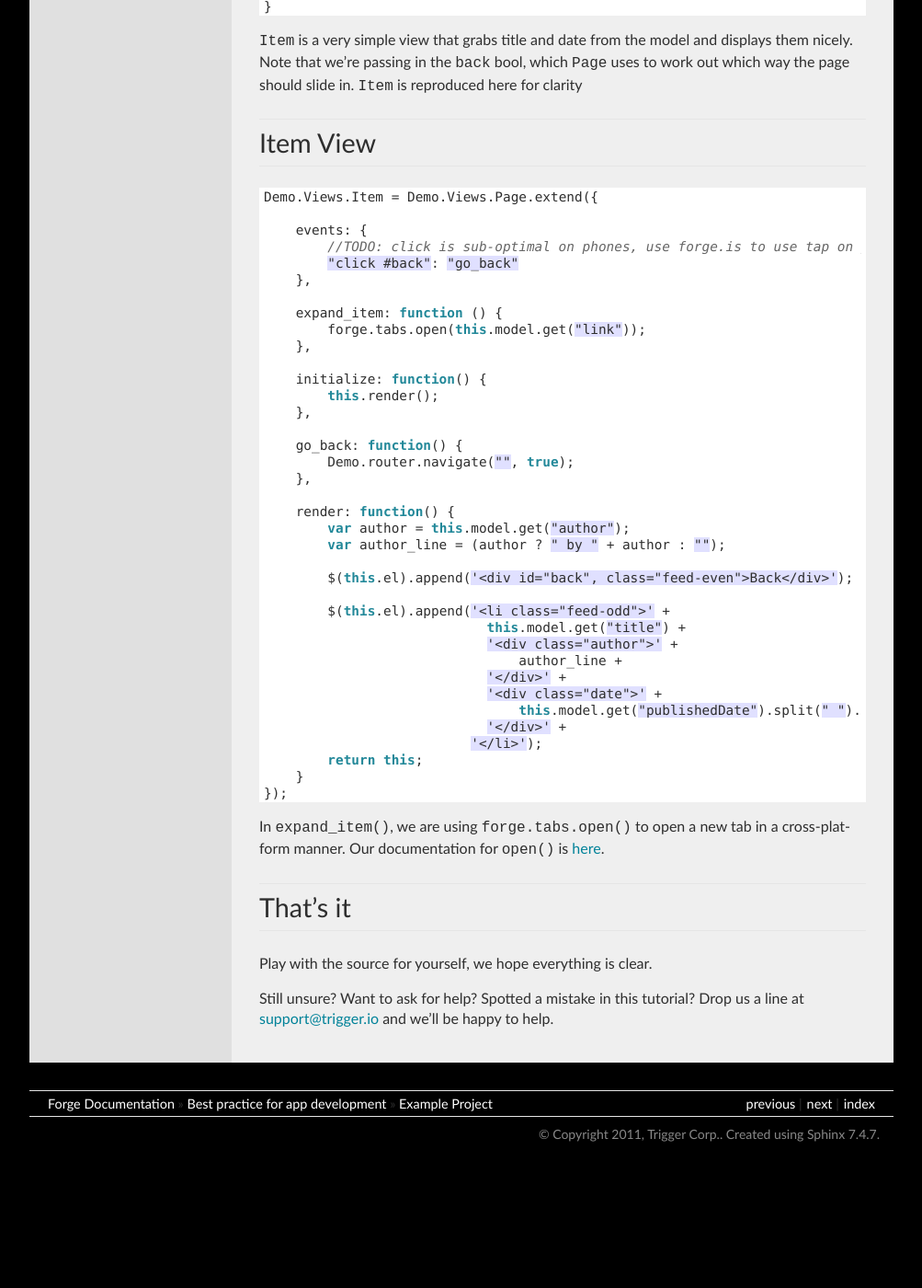
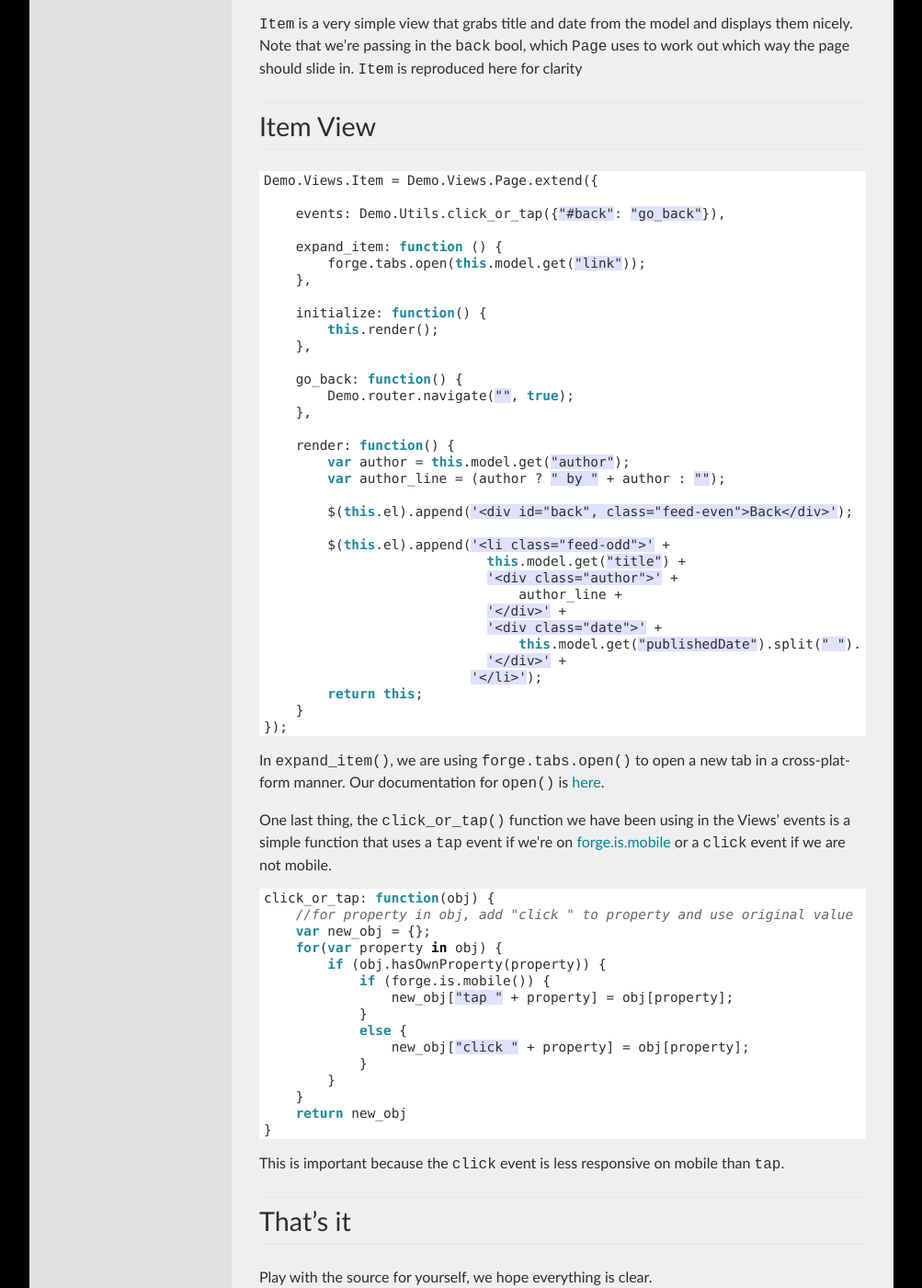
Before and after one commit to trigger-corp/Forge-Documentation, a Sphinx documentation site: the page built from source/best_practice/example_project.rst, in a window 1280 px wide and 1400 px high, scrolled down 4050 px. Shown: the whole window at 92% size, without its empty margins (138-1141 px from the left). Built offline with Sphinx 7.4.7, drawn with Linux system fonts in a browser that asks for light colours; before the commit the page ends 5321 px from its top, so only the background shows below that; some of the changed text lies outside the part shown.

Commit message:
documented click_or_tap

```diff
--- a/source/best_practice/example_project.rst
+++ b/source/best_practice/example_project.rst
@@ -171,11 +171,10 @@ Feed view
 
     Demo.Views.Feed = Backbone.View.extend({
 
-        events: {
-            //TODO: click is sub-optimal on phones, use forge.is to use tap on phones
-            "click .feed-even": "expand_item",
-            "click .feed-odd" : "expand_item"
-        },
+        events: Demo.Utils.click_or_tap({
+            ".feed-even": "expand_item",
+            ".feed-odd" : "expand_item"
+	    }),
 
         expand_item: function () {
             console.log(this.model.cid);
@@ -221,10 +220,7 @@ Item View
 
     Demo.Views.Item = Demo.Views.Page.extend({
 
-        events: {
-            //TODO: click is sub-optimal on phones, use forge.is to use tap on phones
-            "click #back": "go_back"
-        },
+        events: Demo.Utils.click_or_tap({"#back": "go_back"}),
 
         expand_item: function () {
             forge.tabs.open(this.model.get("link"));
@@ -260,6 +256,30 @@ Item View
 In ``expand_item()``, we are using ``forge.tabs.open()`` to open a new tab in
 a cross-platform manner. Our documentation for ``open()`` is :ref:`here <tabs-management>`.
 
+One last thing, the ``click_or_tap()`` function we have been using in the Views' events
+is a simple function that uses a ``tap`` event if we're on :ref:`forge.is.mobile <api-platform-detection>`
+or a ``click`` event if we are not mobile.
+::
+
+    click_or_tap: function(obj) {
+        //for property in obj, add "click " to property and use original value
+        var new_obj = {};
+        for(var property in obj) {
+            if (obj.hasOwnProperty(property)) {
+                if (forge.is.mobile()) {
+                    new_obj["tap " + property] = obj[property];
+                }
+                else {
+                    new_obj["click " + property] = obj[property];
+                }
+            }
+        }
+        return new_obj
+    }
+
+This is important because the ``click`` event is less responsive on mobile than
+``tap``.
+
 That's it
 ---------
 
```
